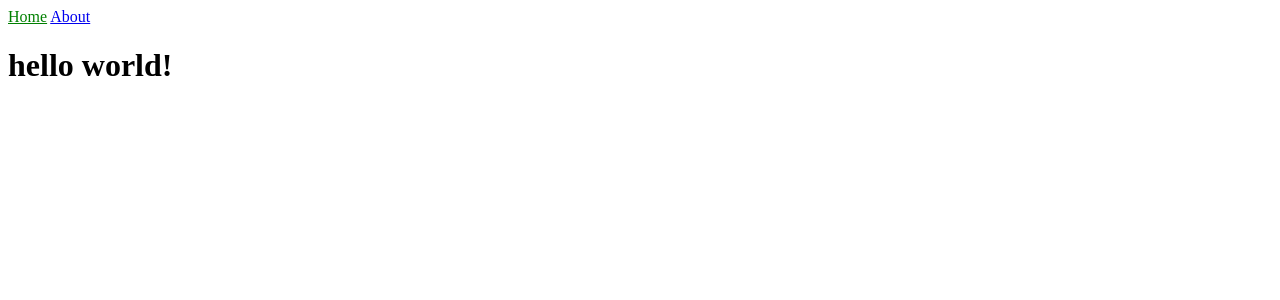
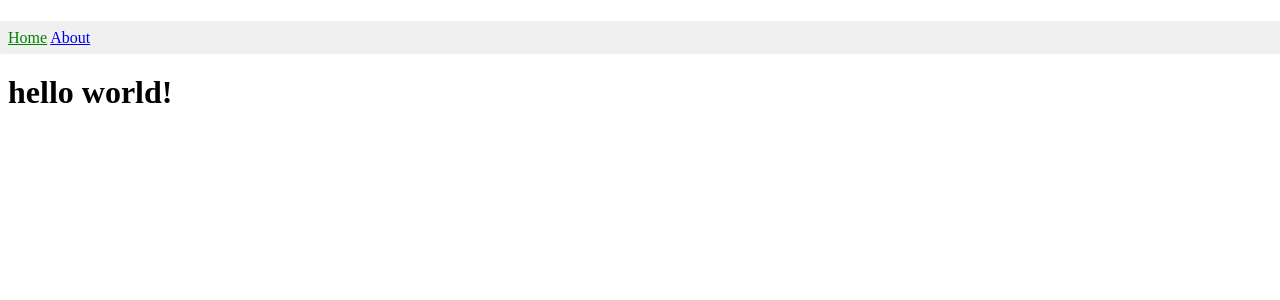
Before and after one commit to rami-mochaourab/rami-mochaourab.github.io, a Jekyll site: the page built from index.html, in a window 1280 px wide. Shown: the top 300 px of the page. Built offline with Jekyll 4.4.1, drawn with Linux system fonts in a browser that asks for light colours.

Commit message:
Update main.scss

```diff
--- a/_sass/main.scss
+++ b/_sass/main.scss
@@ -1,3 +1,12 @@
 .current {
   color: green;
 }
+
+nav {
+    float: left;
+    border-radius: 10px;
+    padding: 7.5px 15px;
+    margin: 0px 15px 20px -15px;
+    width: calc(100% + 30px);
+    background-color: #EFF0EF;
+}
```
